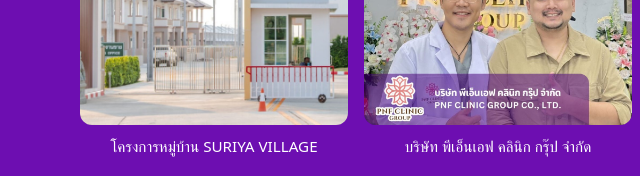
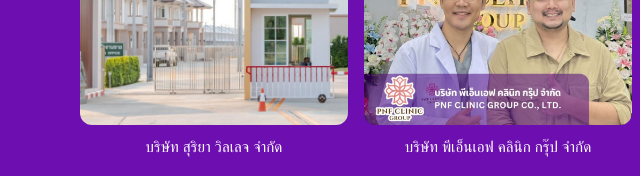
Before and after one commit to kangpla2530/theluckyname-landing, a plain HTML site: page index.html in a window 1280 px wide. Shown: the part 2820-2996 px from the top of the page, 0-640 px from the left. Drawn offline with Linux system fonts and the light colour scheme; a web font is replaced by a local one.

Commit message:
Strip caption: บริษัท สุริยา วิลเลจ จำกัด
Co-Authored-By: Claude Opus 5.5 <noreply@anthropic.com>

```diff
--- a/index.html
+++ b/index.html
@@ -556,7 +556,7 @@ footer .disclaim{flex-basis:100%;border-top:1px solid rgba(255,255,255,.1);paddi
       <button type="button" class="strip-nav prev" aria-label="ดูผลงานก่อนหน้า" data-dir="-1"><svg viewBox="0 0 24 24" aria-hidden="true"><path d="M15 5l-7 7 7 7" fill="none" stroke="currentColor" stroke-width="2.6" stroke-linecap="round" stroke-linejoin="round"/></svg></button>
       <button type="button" class="strip-nav next" aria-label="ดูผลงานถัดไป" data-dir="1"><svg viewBox="0 0 24 24" aria-hidden="true"><path d="M9 5l7 7-7 7" fill="none" stroke="currentColor" stroke-width="2.6" stroke-linecap="round" stroke-linejoin="round"/></svg></button>
       <div class="strip" id="strip" tabindex="0" aria-label="ภาพรีวิวจากลูกค้าธุรกิจ เลื่อนดูได้">
-        <figure><img loading="lazy" src="img/pf1.jpg" alt="โครงการหมู่บ้าน SURIYA VILLAGE"><figcaption>โครงการหมู่บ้าน SURIYA VILLAGE</figcaption></figure>
+        <figure><img loading="lazy" src="img/pf1.jpg" alt="โครงการหมู่บ้าน SURIYA VILLAGE"><figcaption>บริษัท สุริยา วิลเลจ จำกัด</figcaption></figure>
         <figure><img loading="lazy" src="img/14.jpg" alt="รีวิวจาก PNF Clinic Group"><figcaption>บริษัท พีเอ็นเอฟ คลินิก กรุ๊ป จำกัด</figcaption></figure>
         <figure><img loading="lazy" src="img/13.jpg" alt="เจ้าของ PNF Clinic Group หน้าป้ายชื่อบริษัท"><figcaption>บริษัท พีเอ็นเอฟ คลินิก กรุ๊ป จำกัด</figcaption></figure>
         <figure><img loading="lazy" src="img/03.jpg" alt="รีวิวจาก TM PLUS Logistics"><figcaption>บริษัท ทีเอ็ม พลัส โลจิสติกส์ จำกัด</figcaption></figure>
```
